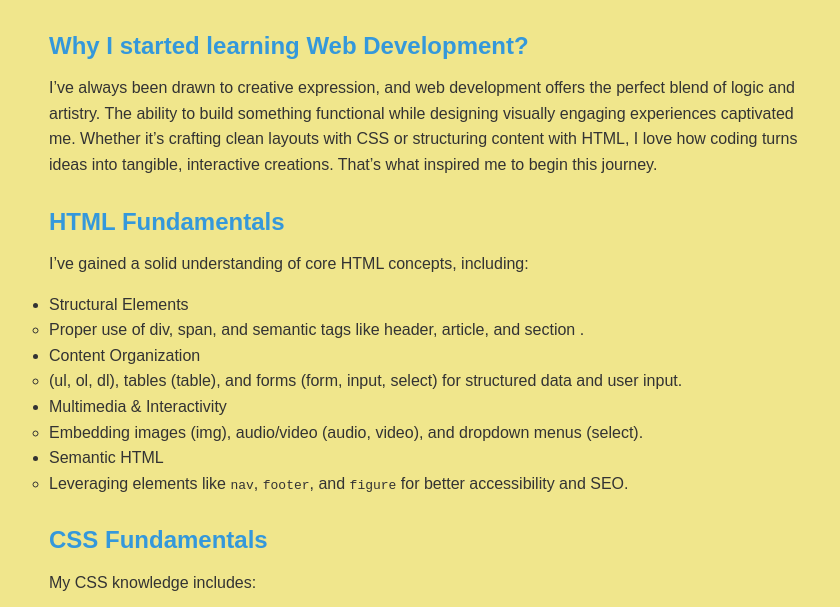
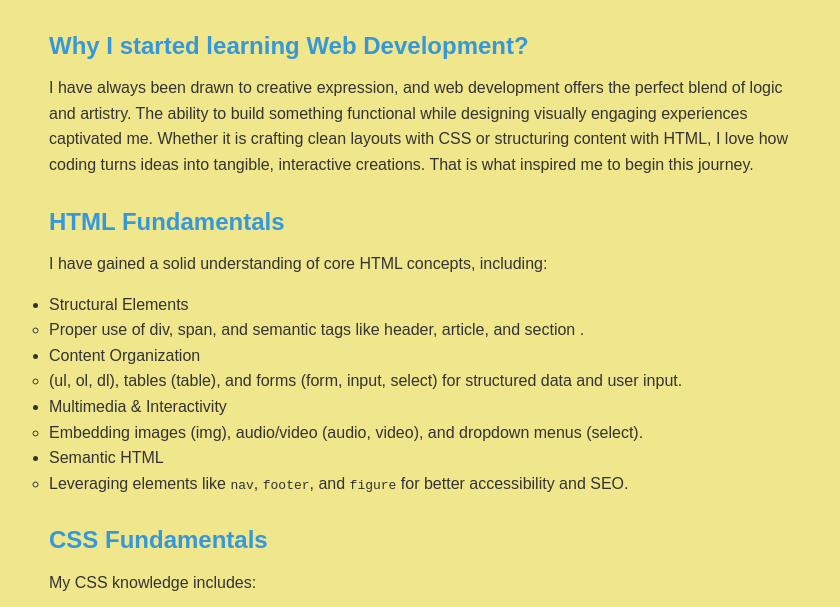
Before and after one commit to picker770/my-first-blog-post, a plain HTML site: page index.html in a window 1280 px wide. Shown: the part 167-774 px from the top of the page, without its empty margins (211-1051 px from the left). Drawn offline with Linux system fonts and the light colour scheme.

Commit message:
punctuation error

```diff
--- a/index.html
+++ b/index.html
@@ -16,19 +16,19 @@
       <section>
         <h2>Why I started learning Web Development?</h2>
         <p>
-          I’ve always been drawn to creative expression, and web development
+          I have always been drawn to creative expression, and web development
           offers the perfect blend of logic and artistry. The ability to build
           something functional while designing visually engaging experiences
-          captivated me. Whether it’s crafting clean layouts with CSS or
+          captivated me. Whether it is crafting clean layouts with CSS or
           structuring content with HTML, I love how coding turns ideas into
-          tangible, interactive creations. That’s what inspired me to begin this
+          tangible, interactive creations. That is what inspired me to begin this
           journey.
         </p>
       </section>
       <section>
         <h2>HTML Fundamentals</h2>
         <p>
-          I’ve gained a solid understanding of core HTML concepts, including:
+          I have gained a solid understanding of core HTML concepts, including:
         </p>
         <ul>
           <li>
```
